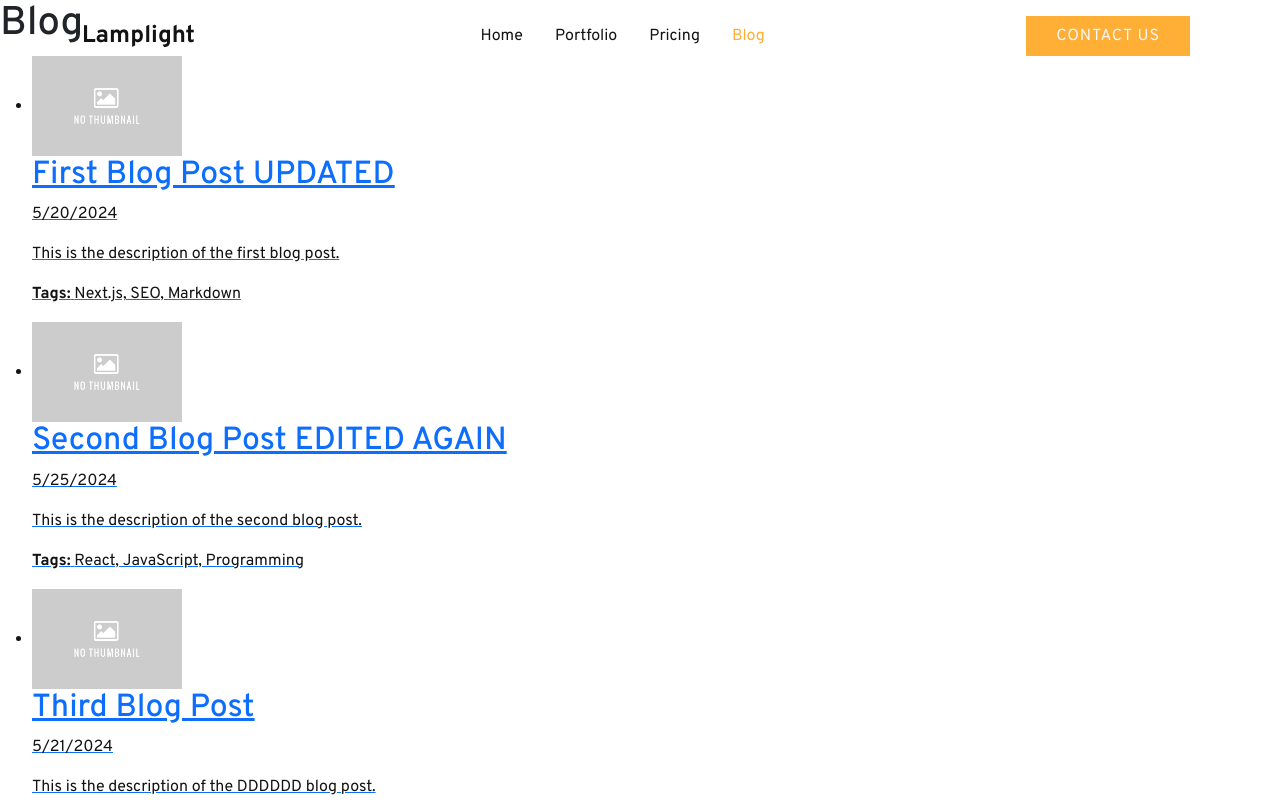
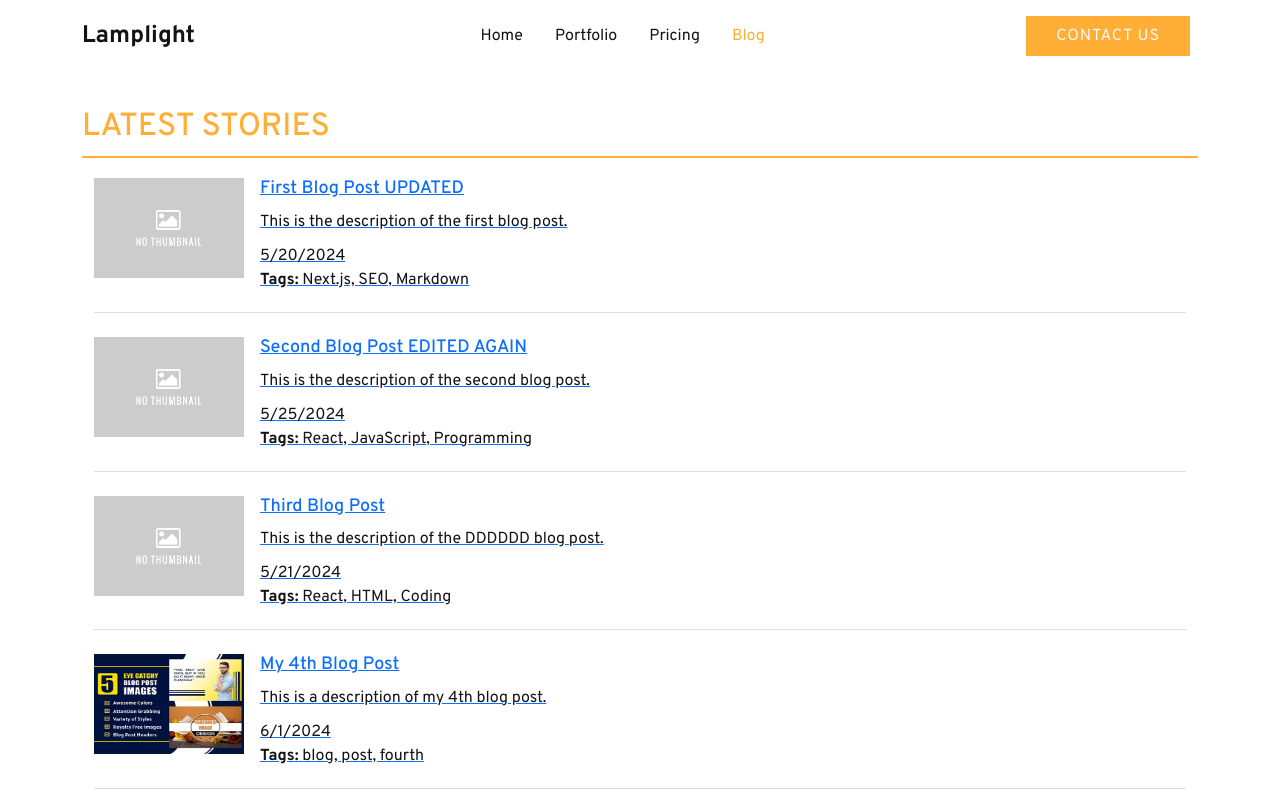
Before and after one commit to grantmacmillan/main-street-digital, a Next.js app: page /blog in a window 1280 px wide. Shown: the top 800 px of the page. Built offline with nearby package versions, Linux system fonts and the light colour scheme.

Commit message:
styles added to blog list (WIP)

```diff
--- /dev/null
+++ b/app/blog/blog.css
@@ -0,0 +1,56 @@
+.blog-list-container {
+    padding-top: 60px;
+}
+
+.header {
+    margin-bottom: 20px;
+    border-bottom: 2px solid var(--primary-color);
+    padding-bottom: 10px;
+    color: var(--primary-color);
+    text-transform: uppercase;
+}
+
+.postList {
+    list-style: none;
+    padding: 0;
+    margin: 0;
+}
+
+.postContent {
+    display: flex;
+    flex-direction: row;
+    border-bottom: 1px solid #ddd;
+    padding-bottom: 20px;
+    transition: background-color 0.3s;
+}
+
+.postContent:hover {
+    background-color: var(--primary-color);
+}
+
+.thumbnail {
+    flex-shrink: 0;
+}
+
+.textContent {
+    flex-grow: 1;
+}
+
+.postTitle {
+    font-size: 18px;
+    margin: 0 0 10px 0;
+}
+
+.postDescription {
+    margin: 0 0 10px 0;
+}
+
+.postMeta {
+    font-size: 14px;
+    color: var(--text);
+}
+
+.postDate,
+.postTags {
+    margin: 0;
+}
--- a/app/blog/page.js
+++ b/app/blog/page.js
@@ -1,35 +1,42 @@
 import { fetchBlogPosts } from '../../utils/fetchBlogPosts';
 import Link from 'next/link';
 import Image from 'next/image';
+import { Container, Row, Col } from 'react-bootstrap';
 
 export default async function BlogPage() {
     const posts = await fetchBlogPosts();
     const defaultImage = '/images/no-thumbnail.jpg'; // Path to your default image
 
     return (
-        <div>
-            <h1>Blog</h1>
-            <ul>
+        <Container className="mt-5 blog-list-container">
+            <h2 className="header">Latest Stories</h2>
+            <Row className="postList">
                 {posts.map((post) => (
-                    <li key={post.slug}>
-                        <Link href={`/blog/${post.slug}`}>
-                            <div>
-                                <Image
-                                    src={post.thumbnail || defaultImage}
-                                    alt={post.title}
-                                    width={150} // Adjust width as needed
-                                    height={100} // Adjust height as needed
-                                    objectFit="cover"
-                                />
-                                <h2>{post.title}</h2>
-                                <p>{new Date(post.date).toLocaleDateString('en-US', { timeZone: 'UTC' })}</p>
-                                <p>{post.description}</p>
-                                <p><strong>Tags:</strong> {post.tags.join(', ')}</p>
+                    <Col key={post.slug} sm={12} className="mb-4">
+                        <Link href={`/blog/${post.slug}`} passHref>
+                            <div className="postContent d-flex">
+                                <div className="thumbnail me-3">
+                                    <Image
+                                        src={post.thumbnail || defaultImage}
+                                        alt={post.title}
+                                        width={150}
+                                        height={100}
+                                        objectFit="cover"
+                                    />
+                                </div>
+                                <div className="textContent">
+                                    <h2 className="postTitle">{post.title}</h2>
+                                    <p className="postDescription">{post.description}</p>
+                                    <div className="postMeta">
+                                        <p className="postDate">{new Date(post.date).toLocaleDateString('en-US', { timeZone: 'UTC' })}</p>
+                                        <p className="postTags"><strong>Tags:</strong> {post.tags.join(', ')}</p>
+                                    </div>
+                                </div>
                             </div>
                         </Link>
-                    </li>
+                    </Col>
                 ))}
-            </ul>
-        </div>
+            </Row>
+        </Container>
     );
 }
--- a/app/layout.js
+++ b/app/layout.js
@@ -6,6 +6,7 @@ import CustomFooter from './components/CustomFooter';
 import './buttons.css';
 import './navbar.css';
 import './home.css';
+import './blog/blog.css';
 import 'bootstrap/dist/css/bootstrap.min.css';
 const overpass = Overpass({ subsets: ["latin"] });
 
```
